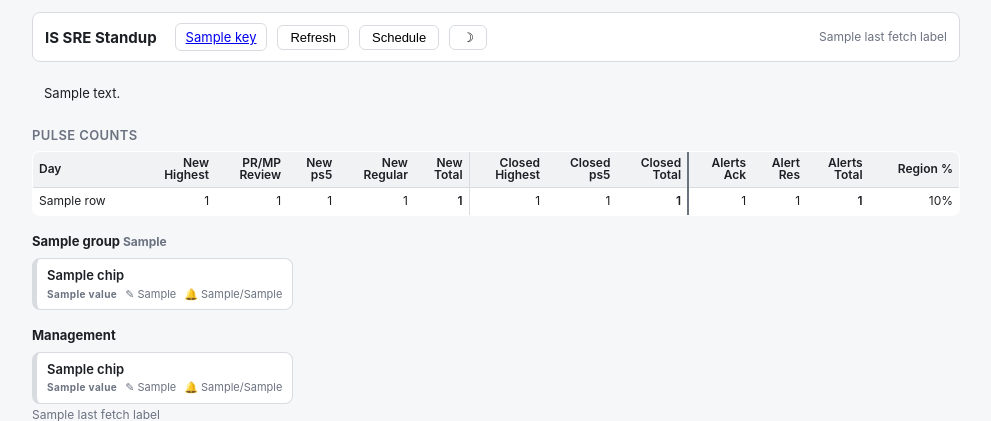
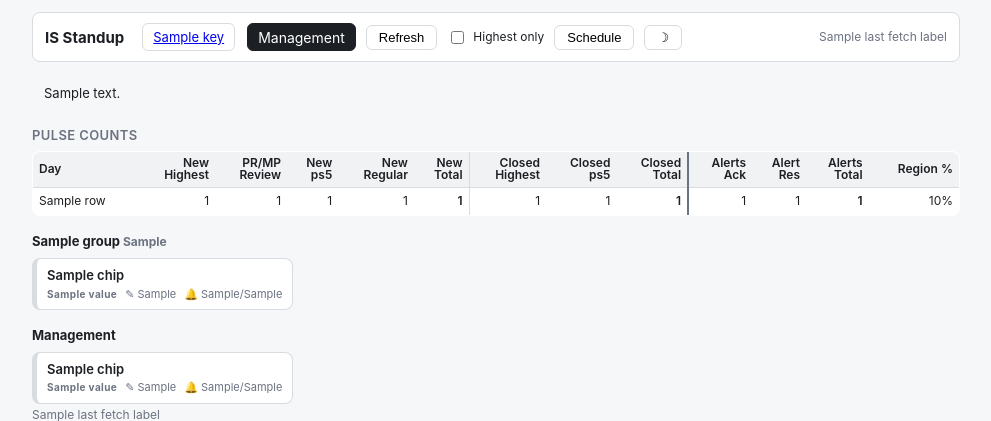
Before and after one commit to fercc17/standup-dashboard, a FastAPI app: template src/standup_dashboard/web/templates/index.html in a window 1280 px wide. Shown: the top 421 px of the page, without its empty margins (144-1135 px from the left). Run offline with FastAPI, Linux system fonts and the light colour scheme; the template is opened without the code that fills it: most values are stand-ins (such as "Sample title", 1, 10 or a date in 2020).

Commit message:
Topbar: rename to "IS Standup", Management tab, Highest-only toggle
- Rename "IS SRE Standup" → "IS Standup" (heading + page title).
- Management group becomes a tab next to the region buttons; clicking it
  shows/hides the Management group (client-side, persisted).
- New "Highest only" toggle: when on, any assigned ISReq ticket that is not
  Highest and not [PR/MP Review] is reclassified as a Distractor and colored
  red, for any role. Persists in ui_state; open panels recolor immediately.

Co-Authored-By: Claude Opus 4.8 (1M context) <noreply@anthropic.com>

```diff
--- a/src/standup_dashboard/web/static/app.css
+++ b/src/standup_dashboard/web/static/app.css
@@ -74,6 +74,8 @@ body {
   cursor: pointer;
   font-size: 13px;
 }
+button.region-btn { font: inherit; line-height: normal; }
+.region-btn.mgmt-tab { margin-left: 6px; }
 .region-btn.active { background: #1c1f23; color: #fff; border-color: #1c1f23; }
 .region-day { color: var(--muted); font-size: 12px; }
 .spacer { flex: 1 1 auto; }
--- a/src/standup_dashboard/web/static/app.js
+++ b/src/standup_dashboard/web/static/app.js
@@ -27,6 +27,40 @@ document.addEventListener('click', function (e) {
   }
 });
 
+// Management tab: show/hide the Management chip group (persisted; default shown).
+function applyManagementTab() {
+  const on = localStorage.getItem('showManagement') !== 'off';
+  const grp = document.getElementById('management-group');
+  if (grp) grp.style.display = on ? '' : 'none';
+  document.querySelectorAll('[data-toggle-management]').forEach(function (b) {
+    b.classList.toggle('active', on);
+  });
+}
+document.addEventListener('DOMContentLoaded', applyManagementTab);
+// #dashboard (with the Management group) is re-rendered on refresh — re-apply.
+document.body.addEventListener('htmx:afterSettle', applyManagementTab);
+document.addEventListener('click', function (e) {
+  if (e.target.closest('[data-toggle-management]')) {
+    const on = localStorage.getItem('showManagement') !== 'off';
+    localStorage.setItem('showManagement', on ? 'off' : 'on');
+    applyManagementTab();
+  }
+});
+
+// Highest-only toggle: after it persists, recolor any open detail panel.
+document.body.addEventListener('htmx:afterRequest', function (e) {
+  if (e.detail.elt && e.detail.elt.id === 'highest-toggle') {
+    const panel = document.querySelector('#panels .panel');
+    if (panel && window.htmx) {
+      const email = panel.getAttribute('data-engineer');
+      const region = panel.getAttribute('data-region') || '';
+      htmx.ajax('GET',
+        '/chip/' + encodeURIComponent(email) + '/detail?regions=' + encodeURIComponent(region),
+        { target: '#panels', swap: 'innerHTML' });
+    }
+  }
+});
+
 // One detail panel at a time: clicking a chip replaces #panels (hx-swap=innerHTML).
 // Clicking the already-open person's chip again closes the panel (toggle off).
 document.body.addEventListener('htmx:beforeRequest', function (e) {
--- a/src/standup_dashboard/web/templates/_base.html
+++ b/src/standup_dashboard/web/templates/_base.html
@@ -3,7 +3,7 @@
 <head>
   <meta charset="utf-8">
   <meta name="viewport" content="width=device-width, initial-scale=1">
-  <title>IS SRE Standup Dashboard</title>
+  <title>IS Standup Dashboard</title>
   <link rel="stylesheet" href="/static/app.css">
   <script src="/static/htmx.min.js" defer></script>
   <script src="/static/app.js" defer></script>
--- a/src/standup_dashboard/web/templates/_dashboard.html
+++ b/src/standup_dashboard/web/templates/_dashboard.html
@@ -24,7 +24,7 @@
   {% endfor %}
 
   {% if management_chips %}
-  <div class="region-group">
+  <div class="region-group" id="management-group">
     <h3>Management</h3>
     <div class="chips">
       {% for chip in management_chips %}{% include "_chip.html" %}{% endfor %}
--- a/src/standup_dashboard/web/templates/_detail_panel.html
+++ b/src/standup_dashboard/web/templates/_detail_panel.html
@@ -1,4 +1,4 @@
-<div class="panel" data-engineer="{{ panel.email }}">
+<div class="panel" data-engineer="{{ panel.email }}" data-region="{{ region_key }}">
   <div class="panel-head">
     <span class="name">{{ panel.name }}</span>
     <label class="role-pick" title="Set today's role">
--- a/src/standup_dashboard/web/templates/index.html
+++ b/src/standup_dashboard/web/templates/index.html
@@ -1,15 +1,23 @@
 {% extends "_base.html" %}
 {% block content %}
 <div class="topbar">
-  <h1>IS SRE Standup</h1>
+  <h1>IS Standup</h1>
   <div class="region-btns">
     {% for link in region_links %}
     <a class="region-btn {% if link.active %}active{% endif %}"
        href="{{ link.href }}">{{ link.key }}</a>
     {% endfor %}
+    <button type="button" class="region-btn mgmt-tab" data-toggle-management
+            title="Show/hide the Management group">Management</button>
   </div>
   <button class="action" hx-post="/refresh" hx-include="#controls"
           hx-target="#dashboard" hx-swap="outerHTML">Refresh</button>
+  <label class="toggle" title="When on, ISReq tickets that aren't Highest or [PR/MP Review] are distractors (red)">
+    <input type="checkbox" id="highest-toggle" name="value" {% if highest_focus %}checked{% endif %}
+           hx-post="/toggle/highest" hx-swap="none"
+           hx-vals='js:{value: event.target.checked ? "on" : "off"}'>
+    Highest only
+  </label>
   <button class="action" hx-get="/schedule" hx-target="#modal-root">Schedule</button>
   <button class="action" data-toggle-theme title="Toggle dark mode">&#9789;</button>
   <div class="spacer"></div>
```
Also changed, not shown: src/standup_dashboard/services/schedule.py (+12 -0 lines), src/standup_dashboard/web/presenters.py (+18 -8 lines), src/standup_dashboard/web/routes.py (+16 -1 lines), tests/integration/test_highest_focus.py (added, +51 -0 lines).
